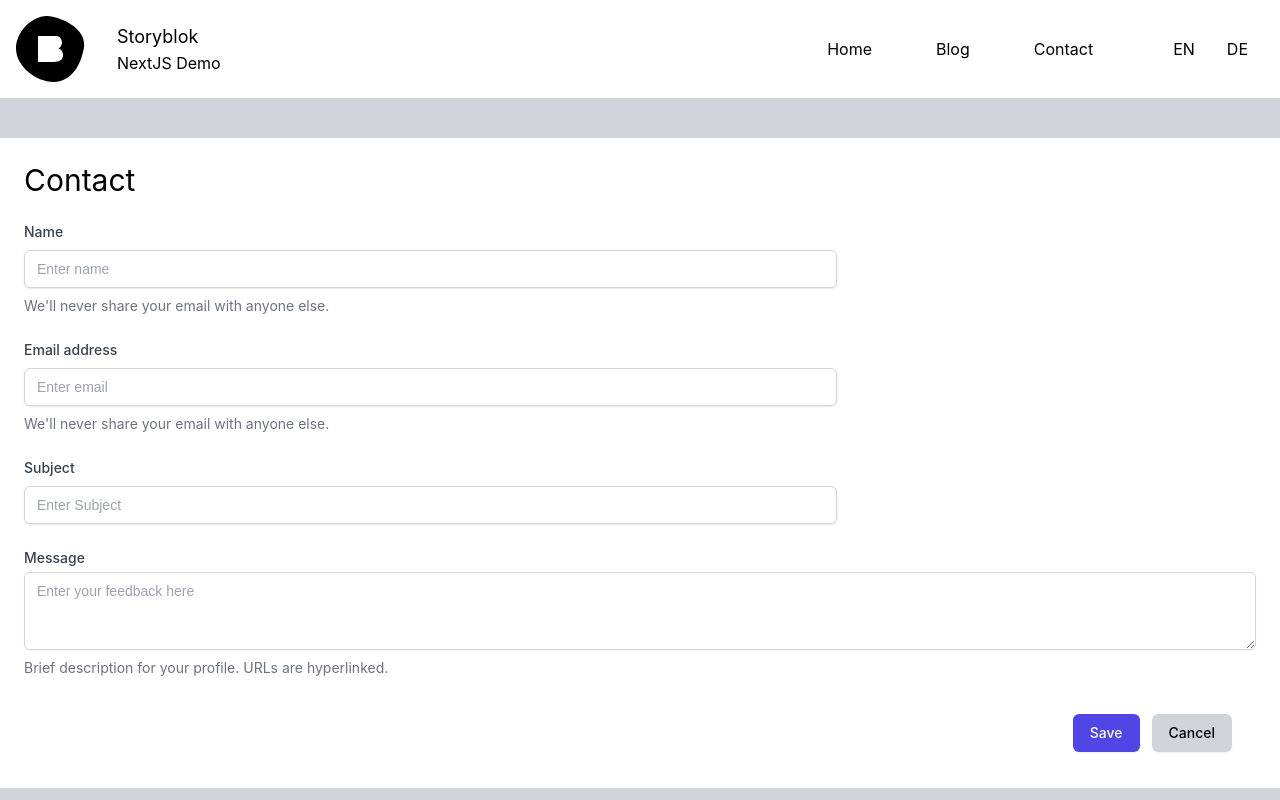
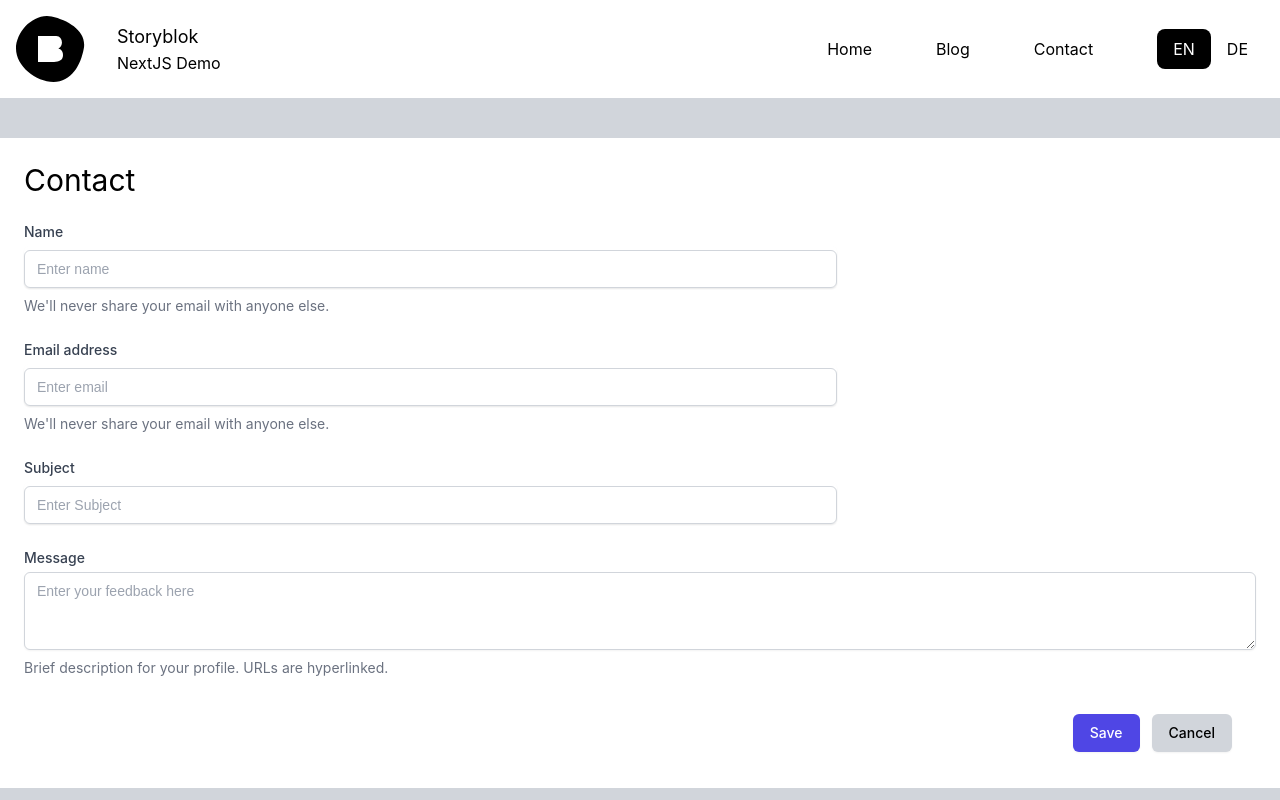
Before and after one commit to i-ked-ii/storyblok-test, a Next.js app: page /en/contact in a window 1280 px wide. Shown: the top 800 px of the page. Built offline with nearby package versions, Linux system fonts and the light colour scheme; no server answers.

Commit message:
fix layout props langauge

```diff
--- a/pages/[language]/contact/index.js
+++ b/pages/[language]/contact/index.js
@@ -1,15 +1,17 @@
+import React, { useState } from 'react';
 import Layout from '../../../components/Layout';
 import FeedbackForm from '../../../components/FeedbackForm';
 
-const Contact = () => {
+const Contact = (props) => {
   const services = {
     service_id: process.env.REACT_APP_EMAILJS_SERVICEID,
     template_id: process.env.REACT_APP_EMAILJS_TEMPLATEID,
     user_id: process.env.REACT_APP_EMAILJS_USERID,
   };
+  const [language] = useState(props.language);
 
   return (
-    <Layout>
+    <Layout language={language}>
       <div className="container mx-auto my-10 bg-white">
         <FeedbackForm env={services} title="Contact" />
       </div>
@@ -17,4 +19,22 @@ const Contact = () => {
   );
 };
 
+export const getStaticPaths = () => {
+  // return the story from Storyblok and whether preview mode is active
+  return {
+    paths: [{ params: { language: 'en' } }, { params: { language: 'de' } }],
+    fallback: false,
+  };
+};
+
+export async function getStaticProps({ params }) {
+  let language = params.language || 'en';
+
+  return {
+    props: {
+      language,
+    },
+  };
+}
+
 export default Contact;
```
